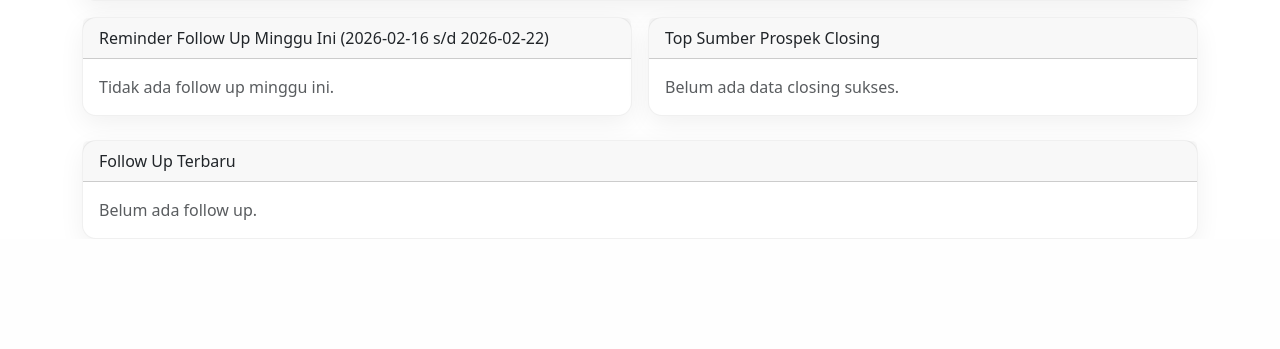
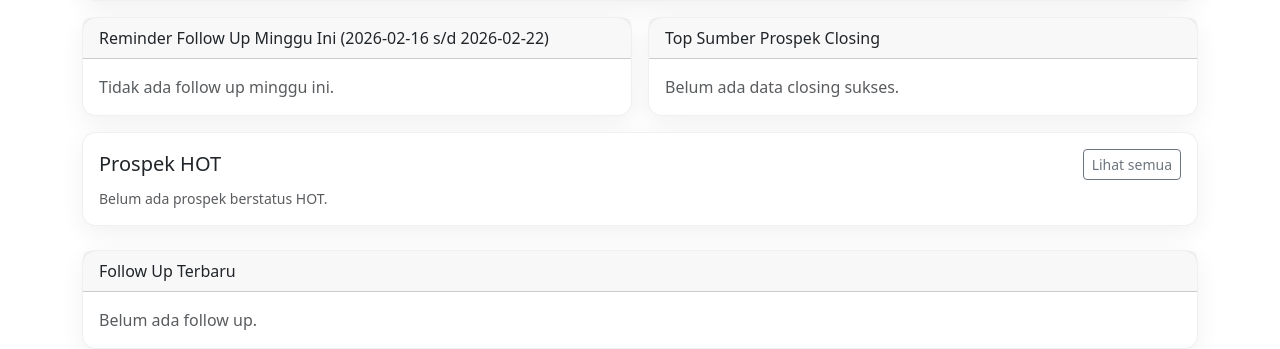
Before and after one commit to acis05/crm-acis, a Flask app: page / in a window 1280 px wide. Shown: the part 1441-1790 px from the top of the page. Before the commit the page ends 1680 px from the top, so only its background shows below. Run offline with Flask 3, Linux system fonts and the light colour scheme; the visitor is signed in with stand-in values (Sample User, id 1); some libraries are stand-ins or nearby versions.

Commit message:
update prospek hot1

```diff
--- a/app.py
+++ b/app.py
@@ -133,7 +133,7 @@ class Customer(db.Model):
     name = db.Column(db.String(160), nullable=False)
     salesman_name = db.Column(db.String(160), nullable=True)
 
-    status = db.Column(db.String(20), nullable=True)
+    status = db.Column(db.String(20), nullable=True, default="COLD")
 
     address = db.Column(db.Text, nullable=True)
     phone_wa = db.Column(db.String(80), nullable=True)
@@ -707,6 +707,15 @@ def home():
     top_sources_values = [v for _, v in top_sources]
     top_sources_value_sum = [float(source_won_value[k]) for k in top_sources_labels]
 
+    hot_prospects = (
+        Customer.query
+        .filter_by(company_id=cid)
+        .filter(Customer.status == "HOT")
+        .order_by(Customer.prospect_date.desc().nullslast(), Customer.id.desc())
+        .limit(10)
+        .all()
+    )
+
     return render_template(
         "home.html",
         customers_count=customers_count,
@@ -724,6 +733,7 @@ def home():
         top_sources_won_labels=top_sources_labels,
         top_sources_won_values=top_sources_values,
         top_sources_won_value_sum=top_sources_value_sum,
+        hot_prospects=hot_prospects,
     )
 
 
@@ -738,6 +748,7 @@ def customers_list():
     q = (request.args.get("q", "") or "").strip()
     date_from = (request.args.get("date_from", "") or "").strip()
     date_to = (request.args.get("date_to", "") or "").strip()
+    sort = (request.args.get("sort", "") or "").strip()
 
     query = Customer.query.filter_by(company_id=cid)
 
@@ -759,7 +770,20 @@ def customers_list():
     if dt:
         query = query.filter(Customer.prospect_date <= dt)
 
-    customers = query.order_by(Customer.id.desc()).all()
+    if sort == "prospect_date_asc":
+        query = query.order_by(Customer.prospect_date.asc().nullslast(), Customer.id.desc())
+    elif sort == "prospect_date_desc":
+        query = query.order_by(Customer.prospect_date.desc().nullslast(), Customer.id.desc())
+    elif sort == "status_hot_first":
+        query = query.order_by(
+            db.case((Customer.status == "HOT", 0), else_=1),
+            Customer.prospect_date.desc().nullslast(),
+            Customer.id.desc(),
+        )
+    else:
+        query = query.order_by(Customer.id.desc())
+
+    customers = query.all()
 
     return render_template(
         "customers_list.html",
@@ -767,6 +791,7 @@ def customers_list():
         q=q,
         date_from=date_from,
         date_to=date_to,
+        sort=sort,
     )
 
 
@@ -798,7 +823,7 @@ def customers_create():
         note_followup_lanjutan=request.form.get("note_followup_lanjutan", "").strip(),
         management_comment=request.form.get("management_comment", "").strip(),
         prospect_next_followup_date=to_date_or_none(request.form.get("prospect_next_followup_date")),
-        status=request.form.get("status"),
+        status=(request.form.get("status") or "COLD").strip().upper(),
     )
 
     if not c.name:
@@ -855,7 +880,7 @@ def customers_update(customer_id: int):
     c.note_followup_awal = request.form.get("note_followup_awal", "").strip()
     c.note_followup_lanjutan = request.form.get("note_followup_lanjutan", "").strip()
     c.management_comment = request.form.get("management_comment", "").strip()
-    c.status = request.form.get("status", "").strip()
+    c.status = (request.form.get("status") or "COLD").strip().upper()
     c.prospect_next_followup_date = to_date_or_none(request.form.get("prospect_next_followup_date"))
 
     if not c.name:
--- a/templates/home.html
+++ b/templates/home.html
@@ -329,6 +329,50 @@
 
 {% endif %}
 
+<div class="card mt-3">
+  <div class="card-body">
+    <div class="d-flex justify-content-between align-items-center mb-2">
+      <h5 class="mb-0">Prospek HOT</h5>
+      <a class="btn btn-sm btn-outline-secondary" href="{{ url_for('customers_list', sort='status_hot_first') }}">
+        Lihat semua
+      </a>
+    </div>
+
+    {% if hot_prospects and hot_prospects|length > 0 %}
+      <div class="table-responsive">
+        <table class="table table-sm align-middle mb-0">
+          <thead>
+            <tr>
+              <th>Customer</th>
+              <th>Tgl Prospek</th>
+              <th>Need</th>
+              <th>Progress</th>
+              <th>Sumber</th>
+            </tr>
+          </thead>
+          <tbody>
+            {% for c in hot_prospects %}
+              <tr class="table-warning">
+                <td>
+                  <a href="{{ url_for('customer_detail', customer_id=c.id) }}" class="text-decoration-none">
+                    {{ c.name }}
+                  </a>
+                </td>
+                <td class="small text-muted">{{ c.prospect_date.strftime("%Y-%m-%d") if c.prospect_date else "-" }}</td>
+                <td class="small">{{ c.need.name if c.need else "-" }}</td>
+                <td class="small">{{ c.progress.name if c.progress else "-" }}</td>
+                <td class="small">{{ c.lead_source.name if c.lead_source else "-" }}</td>
+              </tr>
+            {% endfor %}
+          </tbody>
+        </table>
+      </div>
+    {% else %}
+      <div class="text-muted small">Belum ada prospek berstatus HOT.</div>
+    {% endif %}
+  </div>
+</div>
+
 <!-- FOLLOW UP TERBARU -->
 <div class="card mt-4">
   <div class="card-header">Follow Up Terbaru</div>
```
Also changed, not shown: templates/customer_form.html (+11 -0 lines), templates/customers_list.html (+20 -0 lines).
